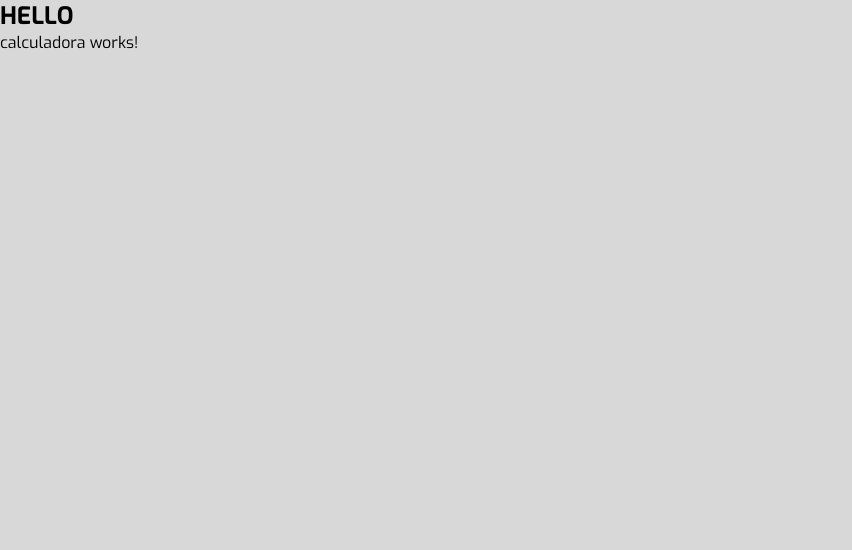
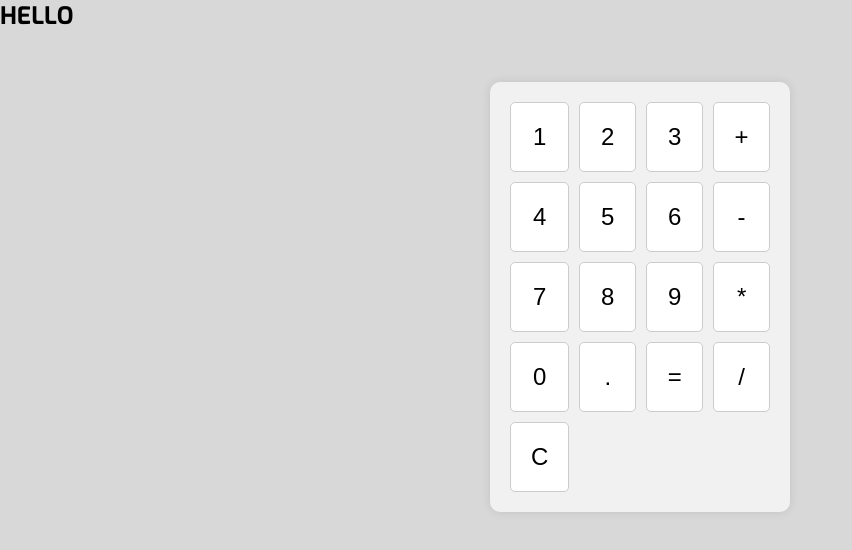
Before and after one commit to CampusDual/cd2024bfi1g3-micro, an Angular app in the folder AngularPruebas/test-app/: page /calc in a window 1280 px wide. Shown: the top 550 px of the page, without its empty margins (0-852 px from the left). Built offline with nearby package versions, Linux system fonts and the light colour scheme; a web font is replaced by a local one.

Commit message:
Calculadora

```diff
--- a/AngularPruebas/test-app/src/app/components/calculadora/calculadora.component.css
+++ b/AngularPruebas/test-app/src/app/components/calculadora/calculadora.component.css
@@ -0,0 +1,32 @@
+.calculadora {
+    width: 300px;
+    margin: 50px auto;
+    background-color: #f1f1f1;
+    padding: 20px;
+    border-radius: 10px;
+    box-shadow: 0px 0px 10px rgba(0, 0, 0, 0.1);
+  }
+
+  .buttons {
+    display: grid;
+    grid-template-columns: repeat(4, 1fr);
+    gap: 10px;
+  }
+
+  button {
+    padding: 20px;
+    font-size: 1.5rem;
+    border: 1px solid #ccc;
+    background-color: white;
+    color: black;
+    border-radius: 5px;
+    cursor: pointer;
+  }
+
+  button:hover {
+    background-color: #f0f0f0;
+  }
+
+  button:active {
+    background-color: #ddd;
+  }
--- a/AngularPruebas/test-app/src/app/components/calculadora/calculadora.component.html
+++ b/AngularPruebas/test-app/src/app/components/calculadora/calculadora.component.html
@@ -1 +1,25 @@
-<p>calculadora works!</p>
+<div class="calculadora">
+    <div class="buttons">
+      <button>1</button>
+      <button>2</button>
+      <button>3</button>
+      <button>+</button>
+
+      <button>4</button>
+      <button>5</button>
+      <button>6</button>
+      <button>-</button>
+
+      <button>7</button>
+      <button>8</button>
+      <button>9</button>
+      <button>*</button>
+
+      <button>0</button>
+      <button>.</button>
+      <button>=</button>
+      <button>/</button>
+
+      <button>C</button>
+    </div>
+  </div>
```
